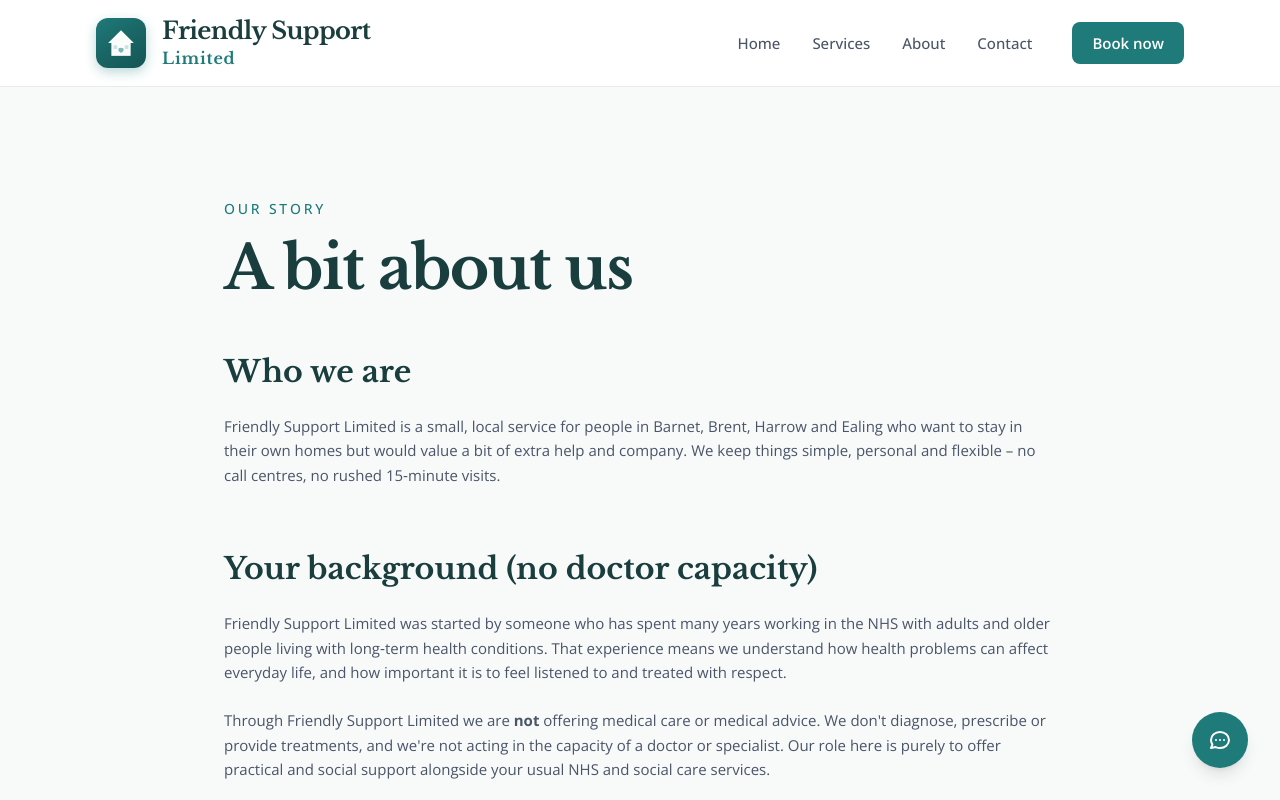
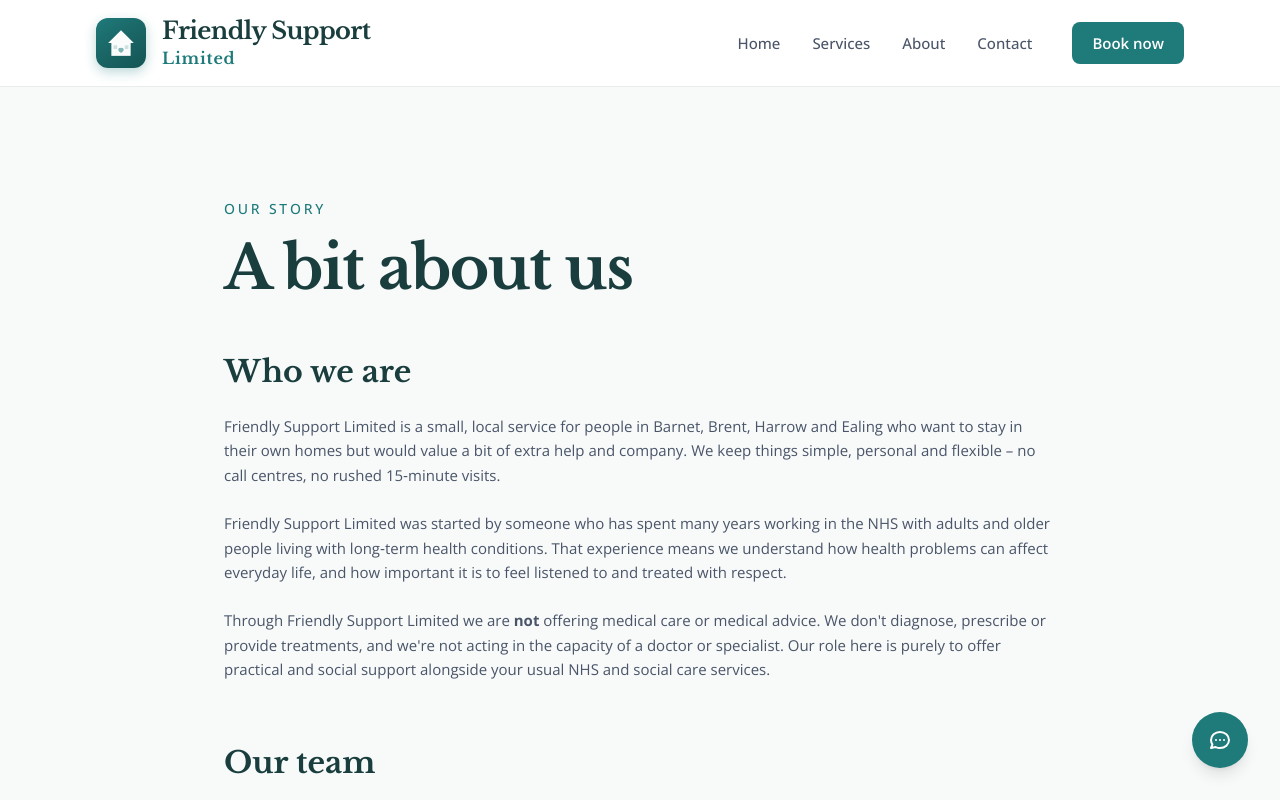
Before and after one commit to asim007464/friendlysupport, a Next.js app: page /about in a window 1280 px wide. Shown: the top 800 px of the page. Built offline with nearby package versions, Linux system fonts and the light colour scheme.

Commit message:
About: merge background copy into Who we are, remove extra heading

```diff
--- a/src/app/about/page.tsx
+++ b/src/app/about/page.tsx
@@ -53,30 +53,24 @@ export default function AboutPage() {
             <h2 className="font-heading mb-6 text-2xl font-bold text-[#1a3d3d] sm:text-3xl">
               Who we are
             </h2>
-            <p className="mb-8 text-[15px] leading-relaxed text-[#4a5568]">
-              Friendly Support Limited is a small, local service for people in Barnet, Brent, Harrow
-              and Ealing who
-              want to stay in their own homes but would value a bit of extra help and company. We
-              keep things simple, personal and flexible – no call centres, no rushed 15‑minute
-              visits.
-            </p>
-
-            <h2 className="font-heading mb-6 mt-14 text-2xl font-bold text-[#1a3d3d] sm:mt-16 sm:text-3xl">
-              Your background (no doctor capacity)
-            </h2>
-            <div className="space-y-6 text-[15px] leading-relaxed text-[#4a5568]">
+            <div className="mb-8 space-y-6 text-[15px] leading-relaxed text-[#4a5568]">
               <p>
-                Friendly Support Limited was started by someone who has spent many years working in
-                the NHS with adults and older people living with long‑term health conditions. That
+                Friendly Support Limited is a small, local service for people in Barnet, Brent, Harrow
+                and Ealing who want to stay in their own homes but would value a bit of extra help and
+                company. We keep things simple, personal and flexible – no call centres, no rushed
+                15‑minute visits.
+              </p>
+              <p>
+                Friendly Support Limited was started by someone who has spent many years working in the
+                NHS with adults and older people living with long‑term health conditions. That
                 experience means we understand how health problems can affect everyday life, and how
                 important it is to feel listened to and treated with respect.
               </p>
               <p>
                 Through Friendly Support Limited we are <strong>not</strong> offering medical care or
-                medical advice. We don&apos;t diagnose, prescribe or provide treatments, and
-                we&apos;re not acting in the capacity of a doctor or specialist. Our role here is
-                purely to offer practical and social support alongside your usual NHS and social care
-                services.
+                medical advice. We don&apos;t diagnose, prescribe or provide treatments, and we&apos;re
+                not acting in the capacity of a doctor or specialist. Our role here is purely to offer
+                practical and social support alongside your usual NHS and social care services.
               </p>
             </div>
 
```
